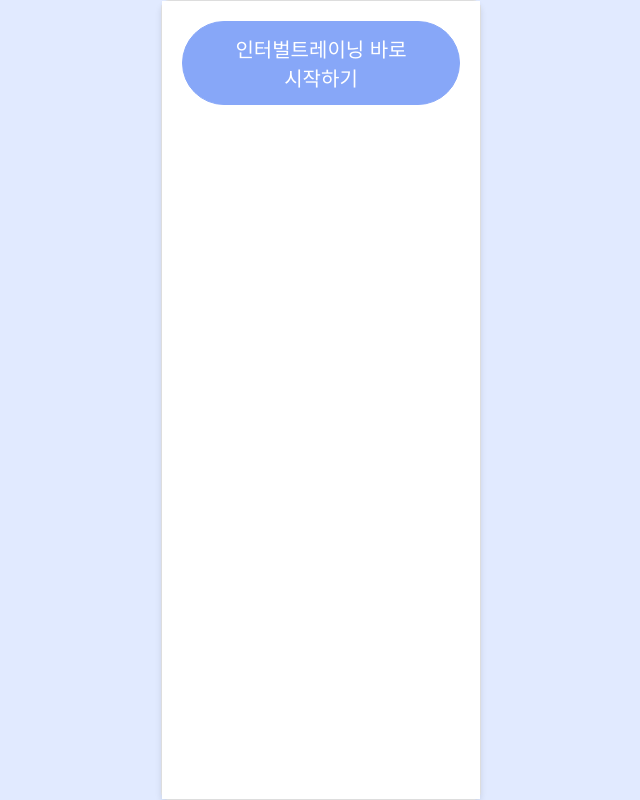
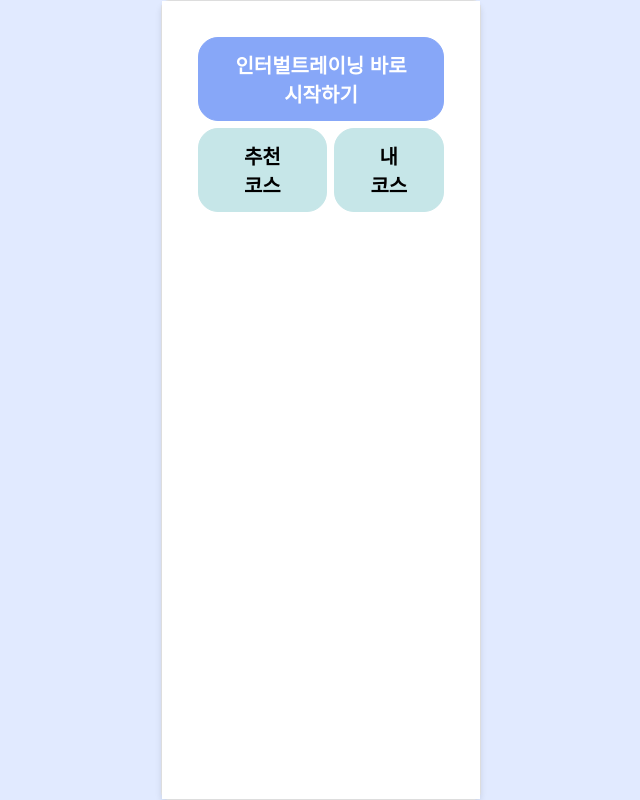
Before and after one commit to Jungang-Engineer-Girls/interval-training, a Next.js app: page /training-start in a window 1280 px wide. Shown: the whole page, without its empty margins (319-959 px from the left). Built offline with nearby package versions, Linux system fonts and the light colour scheme.

Commit message:
feat: course component 수정

```diff
--- a/src/app/training-start/page.tsx
+++ b/src/app/training-start/page.tsx
@@ -1,6 +1,7 @@
 'use client';
 import { dehydrate, HydrationBoundary, QueryClient } from '@tanstack/react-query';
 import { Global } from '@emotion/react';
+import styled from '@emotion/styled';
 import { globalStyles } from '@/shared/styles/global';
 import CourseBox from '@/shared/components/course/courseBox';
 
@@ -9,9 +10,36 @@ export default function TrainingStart() {
   return (
     <HydrationBoundary state={dehydrate(queryClient)}>
       <Global styles={globalStyles} />
-      <CourseBox $width={263} $height={121} $fontSize={20} $variant='blue'>
-        인터벌트레이닝 바로 시작하기
-      </CourseBox>
+      <Container>
+        {' '}
+        <CourseBox $width={263} $height={121} $fontSize={20} $variant='blue'>
+          인터벌트레이닝 바로 시작하기
+        </CourseBox>
+        <BoxWrapper>
+          <CourseBox $width={125} $height={148} $fontSize={20} $variant='mint'>
+            추천 코스
+          </CourseBox>
+          <CourseBox $width={125} $height={148} $fontSize={20} $variant='mint'>
+            내 코스
+          </CourseBox>
+        </BoxWrapper>
+      </Container>
     </HydrationBoundary>
   );
 }
+
+const Container = styled.div`
+  display: flex;
+  flex-direction: column;
+  align-items: center;
+  gap: 7px;
+  width: 100%;
+  padding: 16px;
+`;
+
+const BoxWrapper = styled.div`
+  display: flex;
+  justify-content: space-between;
+  gap: 7px;
+  width: 100%;
+`;
--- a/src/shared/components/course/courseBox.tsx
+++ b/src/shared/components/course/courseBox.tsx
@@ -28,12 +28,13 @@ const Box = styled.button<Props>`
   width: ${({ $width }) => `clamp(fit-content, $width, ${$width});`};
   height: height;
   padding: 12px 24px;
+  border-radius:20px;
 
   font-family: NanumSquareNeo-Bold, sans-serif;
   font-size: ${({ $fontSize }) => `clamp(8px, ${$fontSize}px, ${$fontSize}px)`};
+    font-weight: 600;
 
   border: none;
-  border-radius: 54px;
 
   ${({ $variant }) => {
     switch ($variant) {
@@ -74,7 +75,7 @@ const Box = styled.button<Props>`
       case 'mint': {
         return `
           background-color: ${theme.colors.mint_2};
-          color: ${theme.colors.blue_2};
+          color: 'black';
           border: 1px solid ${theme.colors.mint_2};
         `;
       }
```
